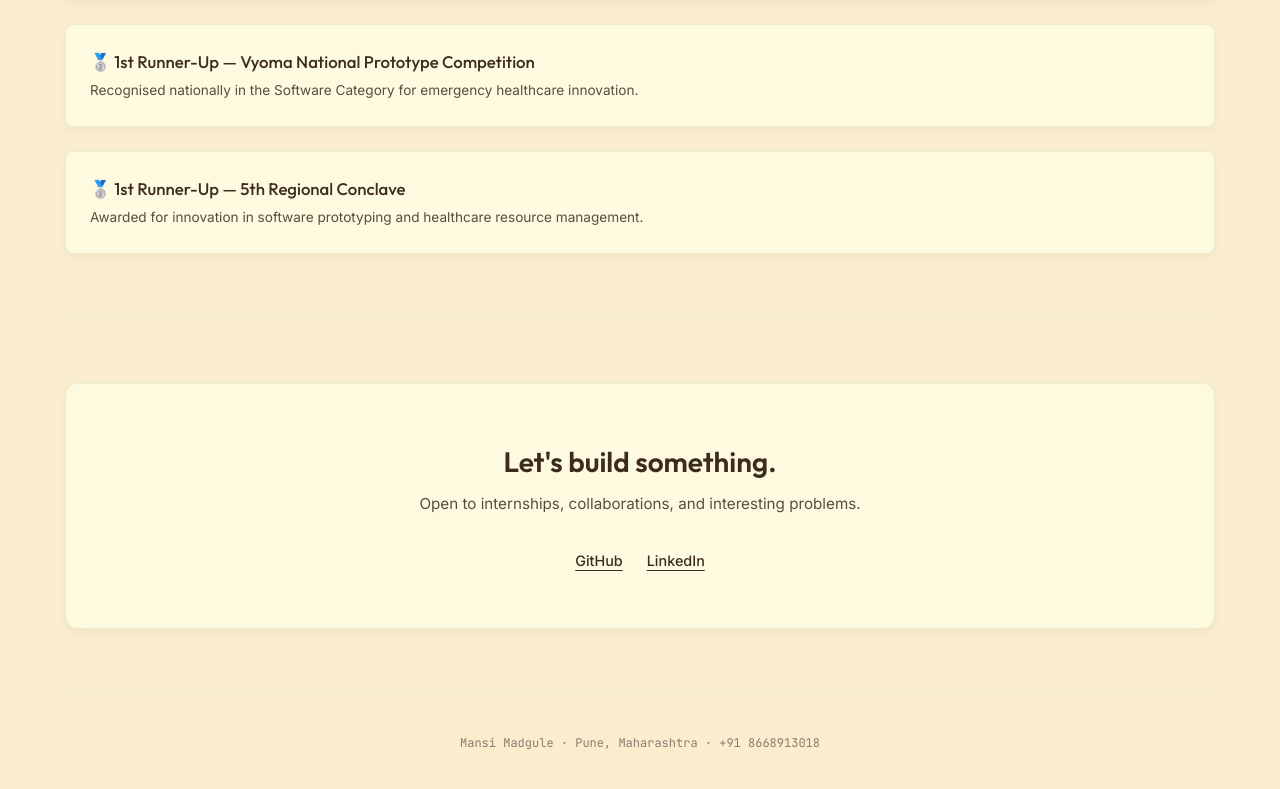
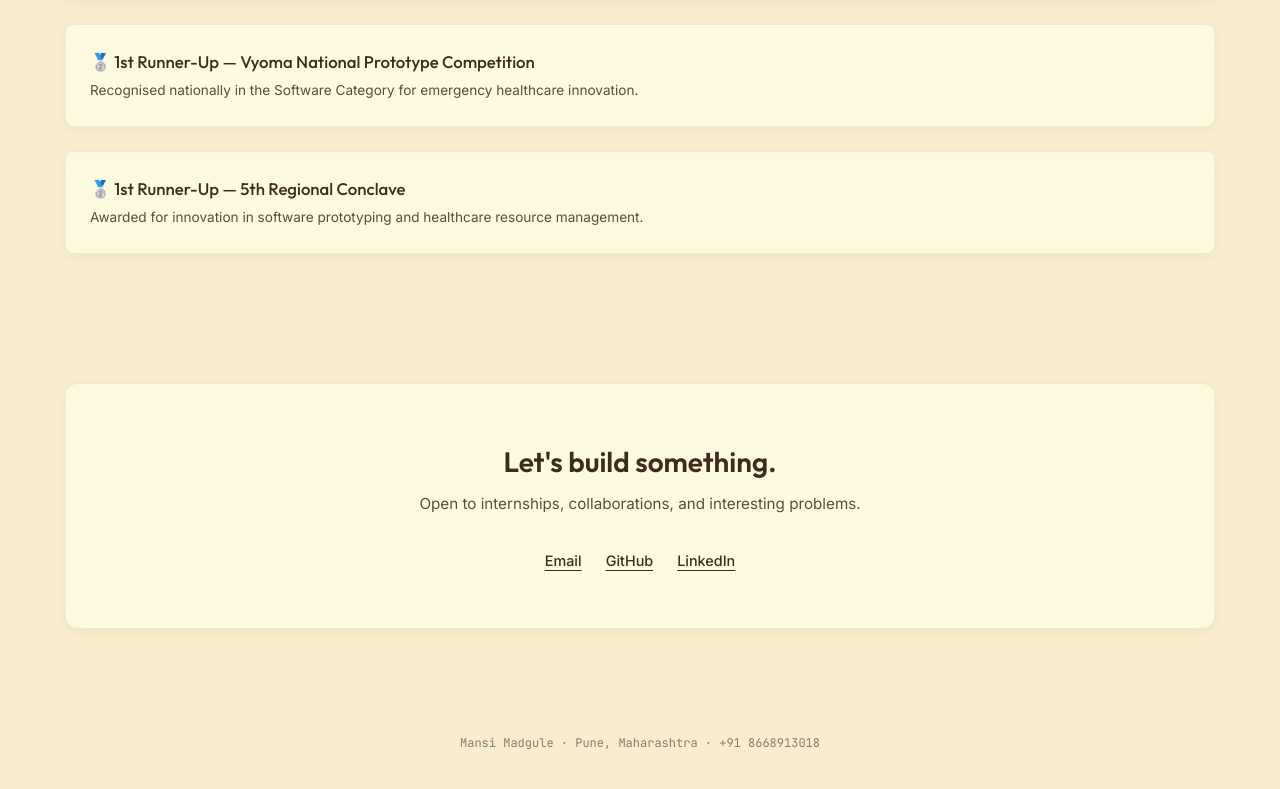
Before and after one commit to Mansi091/portfolio, a plain HTML site: page index.html in a window 1280 px wide. Shown: the part 4533-5322 px from the top of the page. Drawn offline with Linux system fonts and the light colour scheme.

Commit message:
changes updation

```diff
--- a/index.html
+++ b/index.html
@@ -1036,6 +1036,7 @@
         <h3>Let's build something.</h3>
         <p>Open to internships, collaborations, and interesting problems.</p>
         <div class="contact-links">
+          <a href="mailto:madgulemansi987@gmail.com">Email</a>
           <a href="https://github.com/Mansi091" target="_blank">GitHub</a>
           <a href="https://www.linkedin.com/in/mansi-madgule" target="_blank">LinkedIn</a>
         </div>
```
